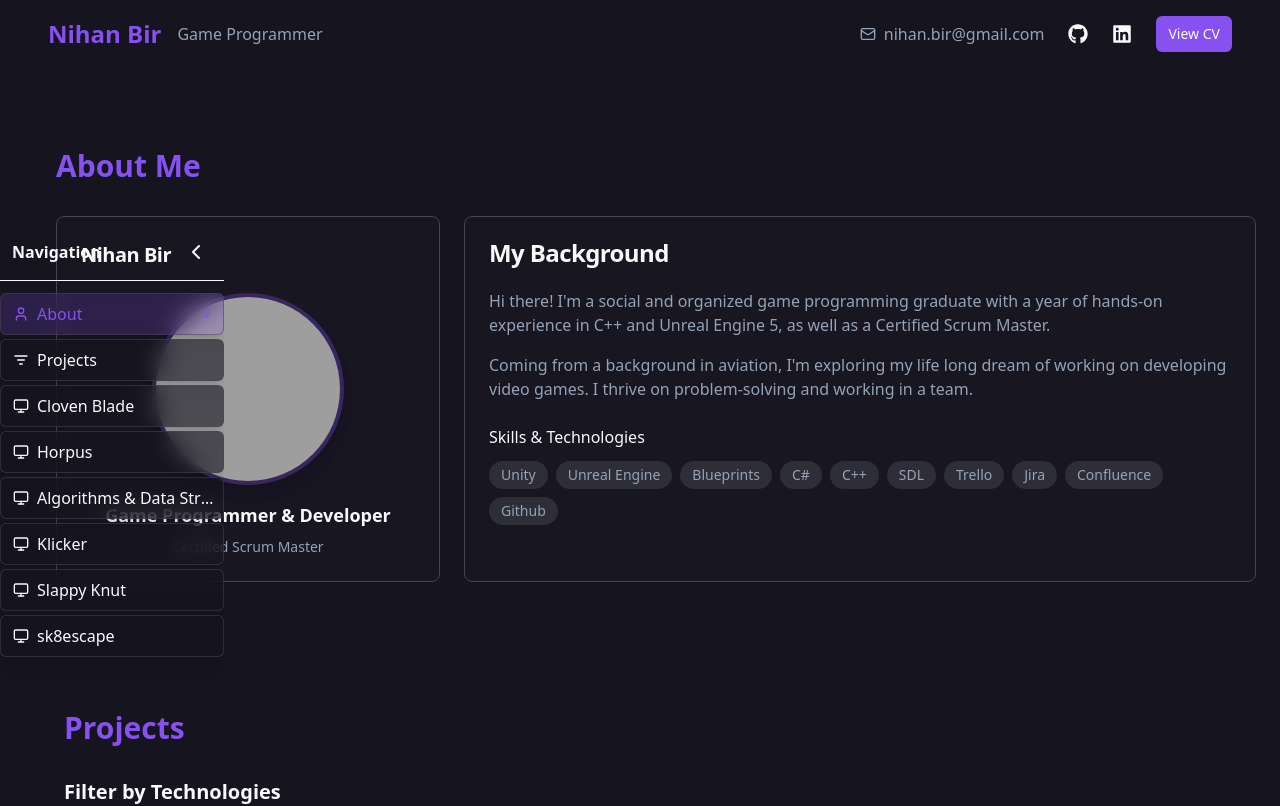
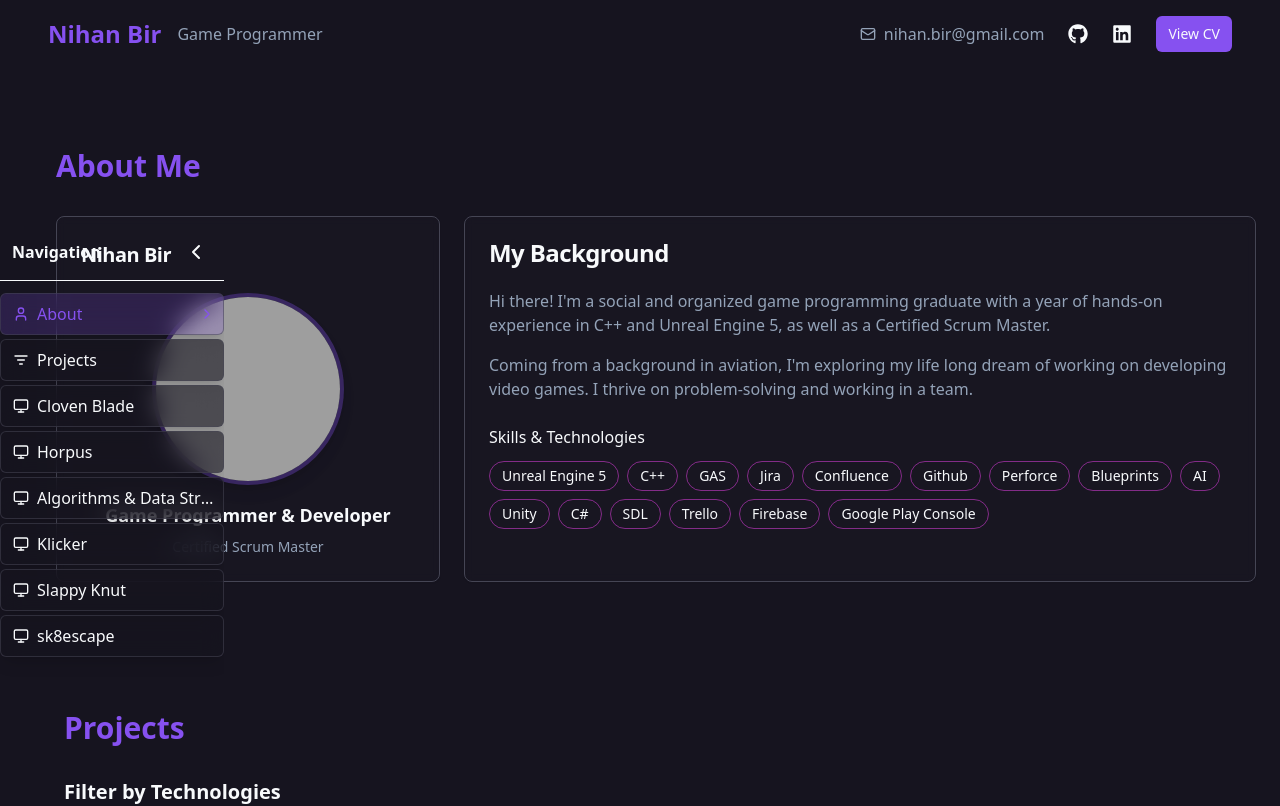
Before and after one commit to nihanbir/portfolio-website, a React (Vite) app: page / in a window 1280 px wide. Shown: the top 806 px of the page. Built offline with nearby package versions, Linux system fonts and the light colour scheme; grey boxes are pictures that could not be loaded.

Commit message:
Update About.tsx

```diff
--- a/src/components/About.tsx
+++ b/src/components/About.tsx
@@ -1,7 +1,12 @@
 import React from "react";
 import { Card, CardContent, CardHeader, CardTitle } from "@/components/ui/card";
 import profileImage from "@/media/about/me.jpg";
+import { projects, getAllTechnologies } from '@/data/projects';
+import {cn} from "@/lib/utils.ts";
 
+
+
+const allTechnologies = getAllTechnologies();
 const About = () => {
   return (
     <section id="about" className="py-20 container mx-auto px-6">
@@ -42,17 +47,12 @@ const About = () => {
             </p>
 
             <h4 className="font-medium mb-3 mt-6">Skills & Technologies</h4>
-              <div className="flex flex-wrap gap-2">
-                <span className="px-3 py-1 rounded-full text-sm font-medium bg-muted text-muted-foreground">Unity</span>
-                <span className="px-3 py-1 rounded-full text-sm font-medium bg-muted text-muted-foreground">Unreal Engine</span>
-                <span className="px-3 py-1 rounded-full text-sm font-medium bg-muted text-muted-foreground">Blueprints</span>
-                <span className="px-3 py-1 rounded-full text-sm font-medium bg-muted text-muted-foreground">C#</span>
-                <span className="px-3 py-1 rounded-full text-sm font-medium bg-muted text-muted-foreground">C++</span>
-                <span className="px-3 py-1 rounded-full text-sm font-medium bg-muted text-muted-foreground">SDL</span>
-                <span className="px-3 py-1 rounded-full text-sm font-medium bg-muted text-muted-foreground">Trello</span>
-                <span className="px-3 py-1 rounded-full text-sm font-medium bg-muted text-muted-foreground">Jira</span>
-                <span className="px-3 py-1 rounded-full text-sm font-medium bg-muted text-muted-foreground">Confluence</span>
-                <span className="px-3 py-1 rounded-full text-sm font-medium bg-muted text-muted-foreground">Github</span>
+              <div className="flex flex-wrap">
+                {allTechnologies.map((tech) => (
+                  <span key={tech} className="tech-tag text-xs sm:text-sm border border-accent/50">
+                      {tech}
+                  </span>
+                ))}
               </div>
           </CardContent>
         </Card>
```
Lines whose indentation alone changed are shown as unchanged.
